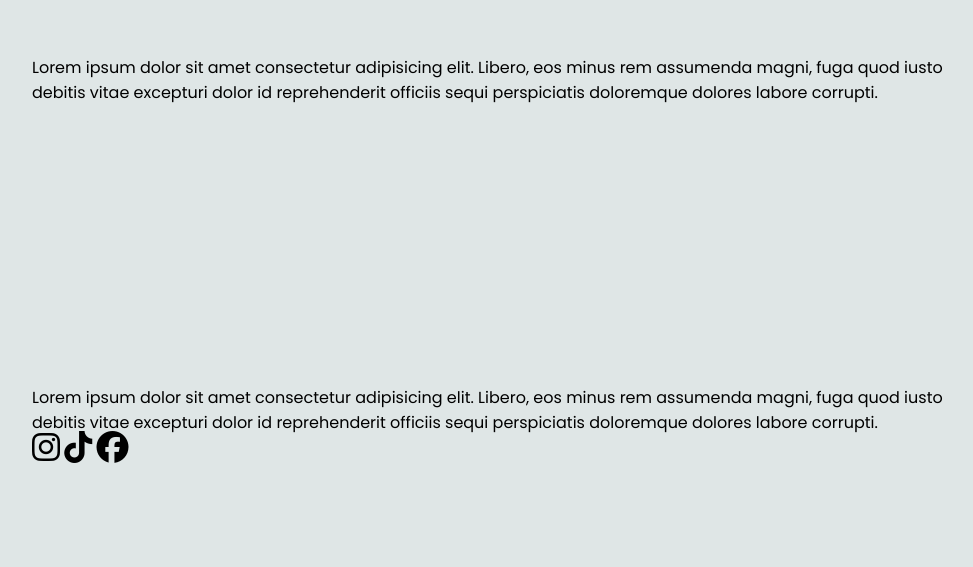
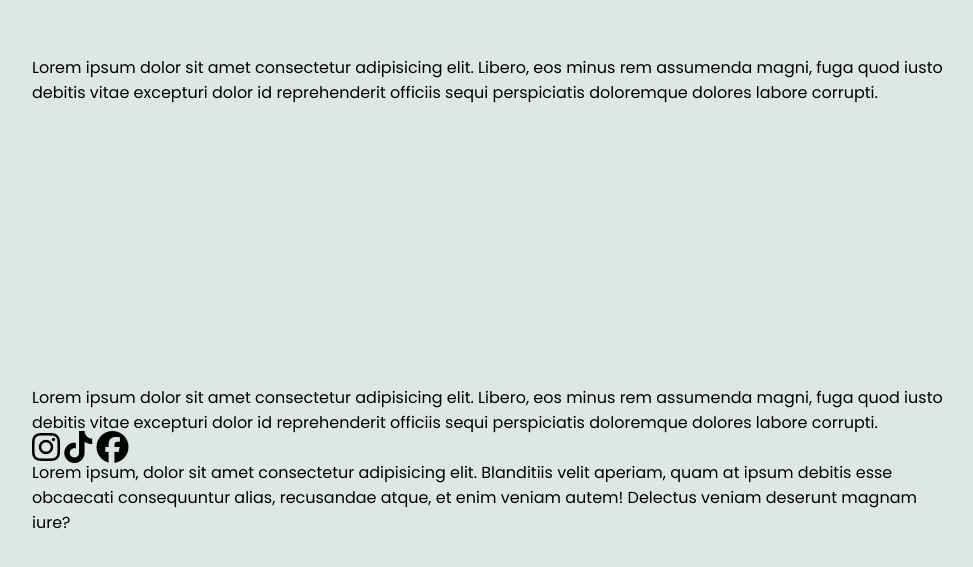
Before and after one commit to AlinXD/a-day-in-the-life, a website: page public/index.html in a window 1280 px wide. Shown: the part 975-1542 px from the top of the page, without its empty margins (148-1121 px from the left). Drawn offline with Linux system fonts and the light colour scheme; a web font is replaced by a local one.

Commit message:
mesaj test

```diff
--- a/public/index.html
+++ b/public/index.html
@@ -33,6 +33,7 @@
         <i class="fa-brands fa-instagram fa-2xl"></i>
         <i class="fa-brands fa-tiktok fa-2xl"></i>
         <i class="fa-brands fa-facebook fa-2xl"></i>
+        <p>Lorem ipsum, dolor sit amet consectetur adipisicing elit. Blanditiis velit aperiam, quam at ipsum debitis esse obcaecati consequuntur alias, recusandae atque, et enim veniam autem! Delectus veniam deserunt magnam iure?</p>
     </div>
 </body>
 </html>
```
